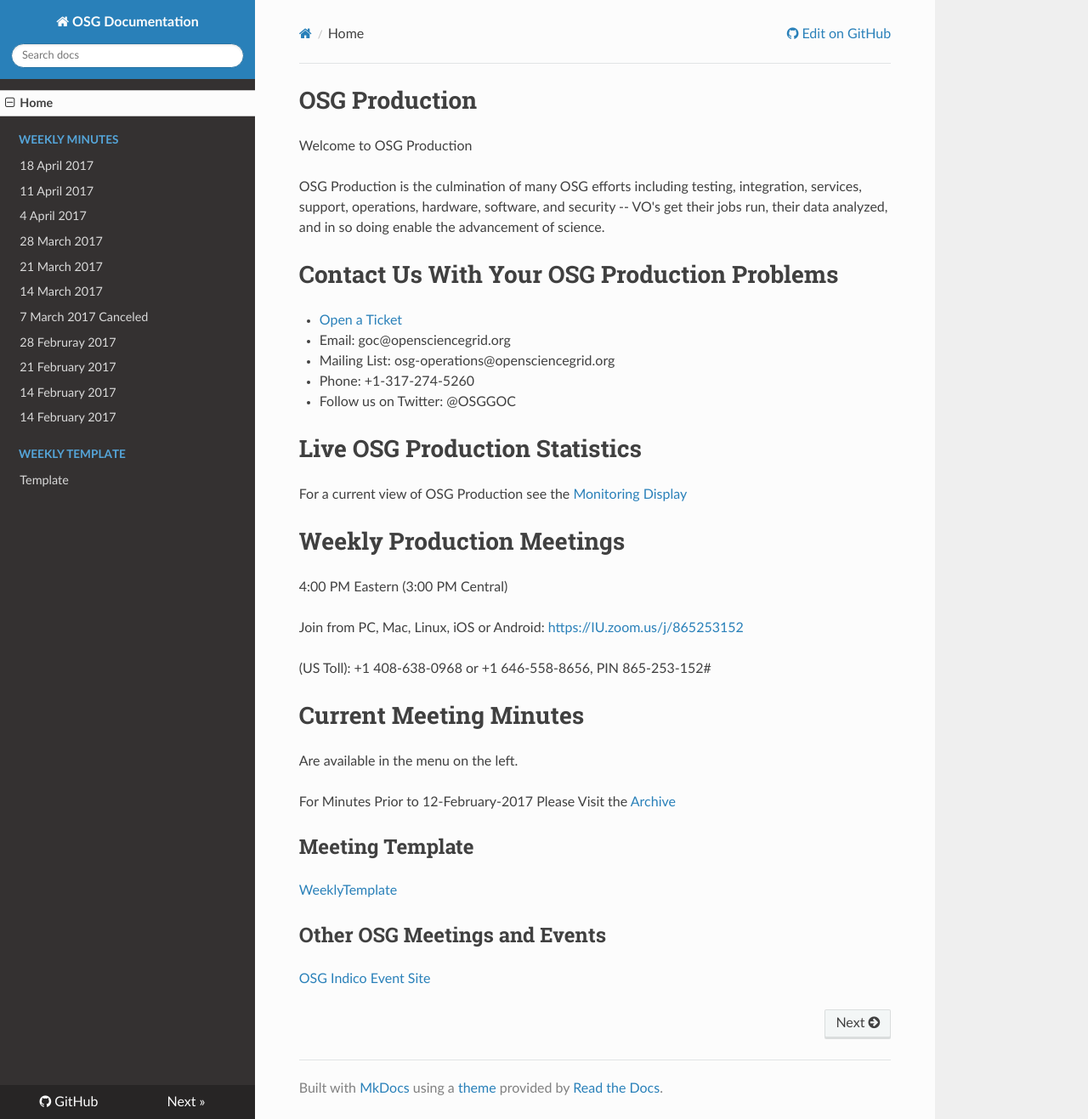
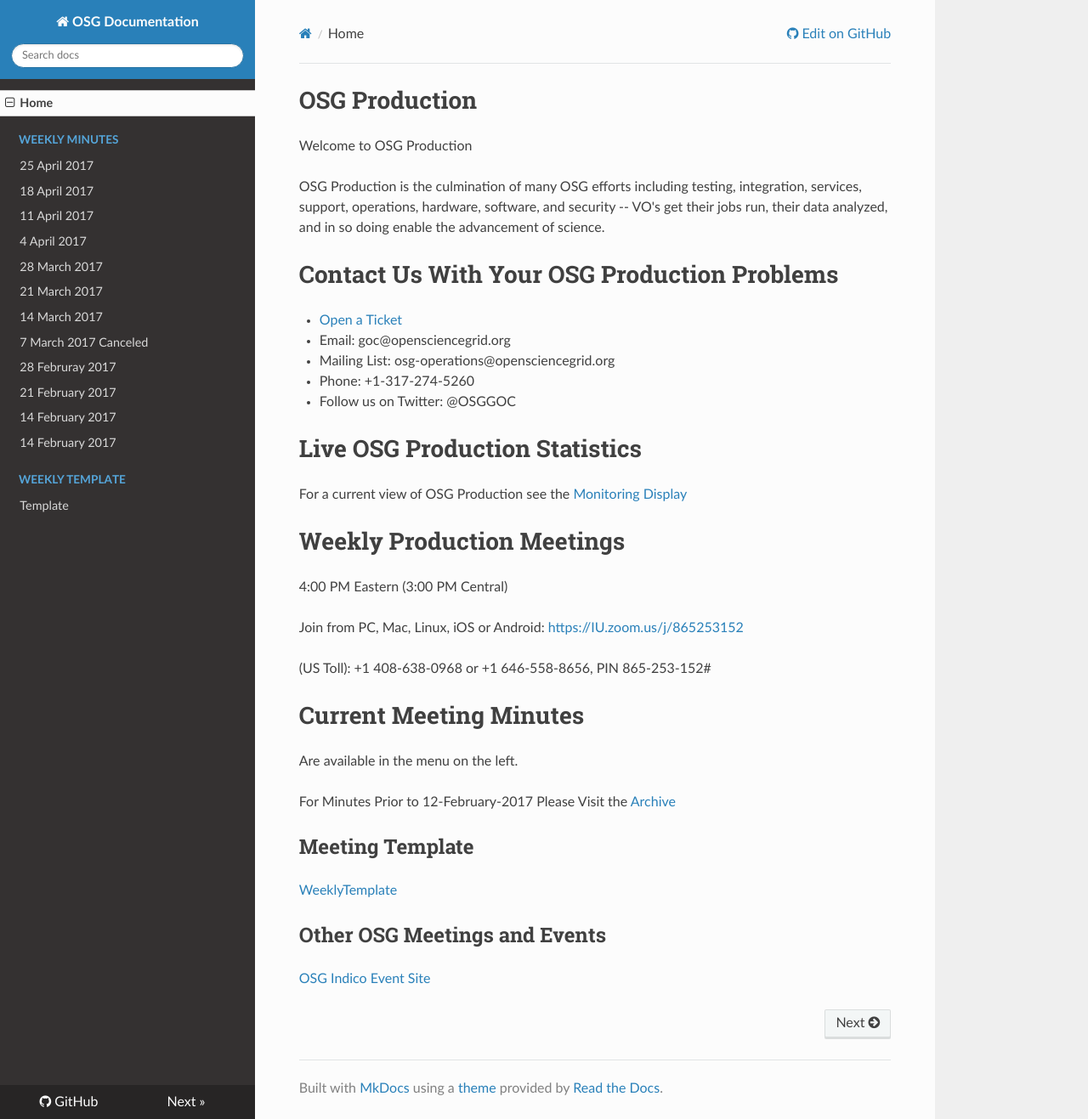
Before and after one commit to zsshah/production, an MkDocs documentation site: the page built from docs/index.md, in a window 1280 px wide and 1317 px high. Shown: the whole window at 85% size. Built offline with MkDocs 1.6.1, drawn with Linux system fonts in a browser that asks for light colours; nearby versions of some CDN libraries; old or Windows-style settings are respelled for this version of MkDocs.

Commit message:
Update mkdocs.yml

```diff
--- a/mkdocs.yml
+++ b/mkdocs.yml
@@ -9,6 +9,7 @@ extra_css:
 pages:
 - Home: 'index.md'
 - Weekly Minutes:
+  - '25 April 2017': 'WeeklyMinutes/25April2017.md'
   - '18 April 2017': 'WeeklyMinutes/18April2017.md'
   - '11 April 2017': 'WeeklyMinutes/11April2017.md'
   - '4 April 2017': 'WeeklyMinutes/4April2017.md'
```
